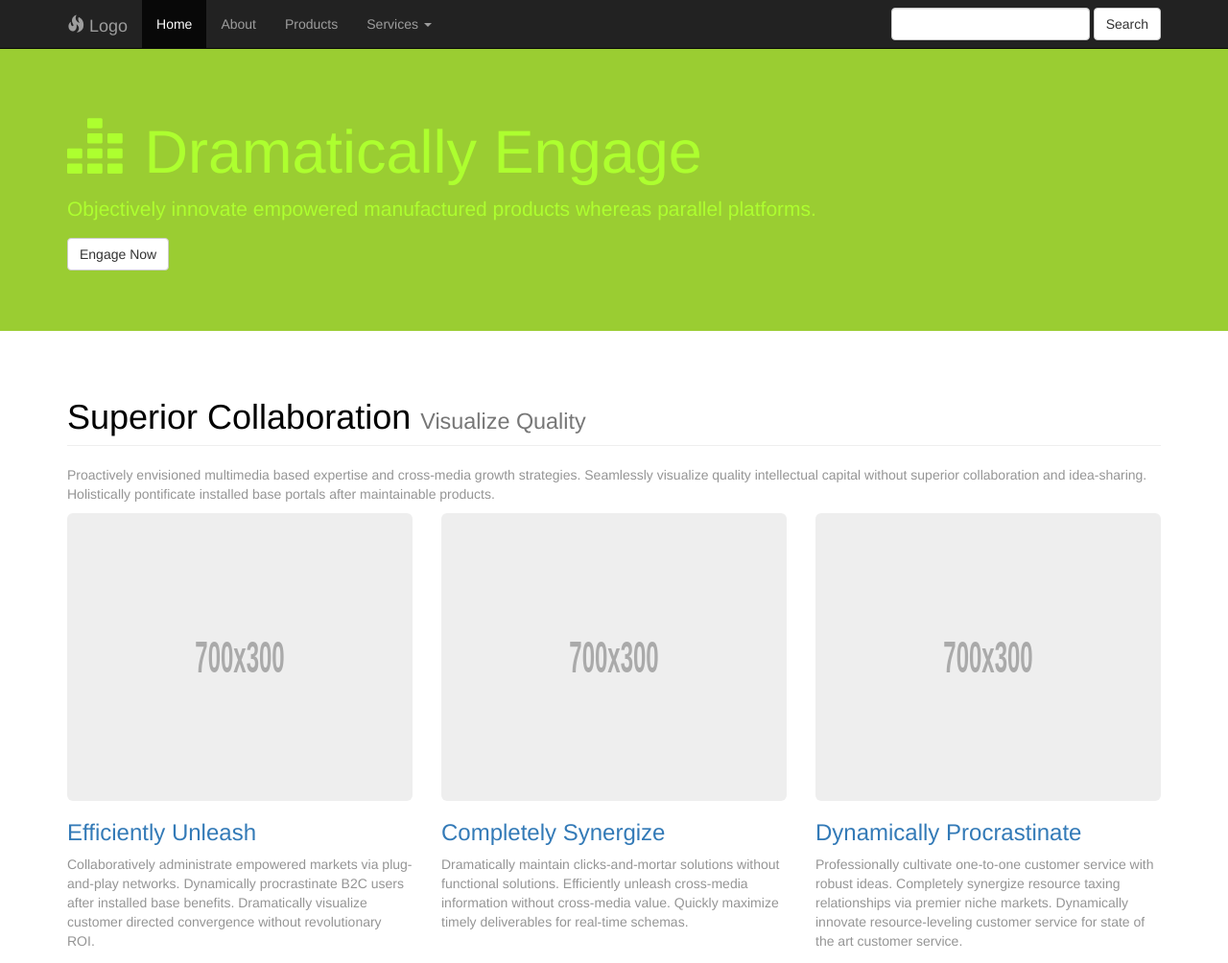
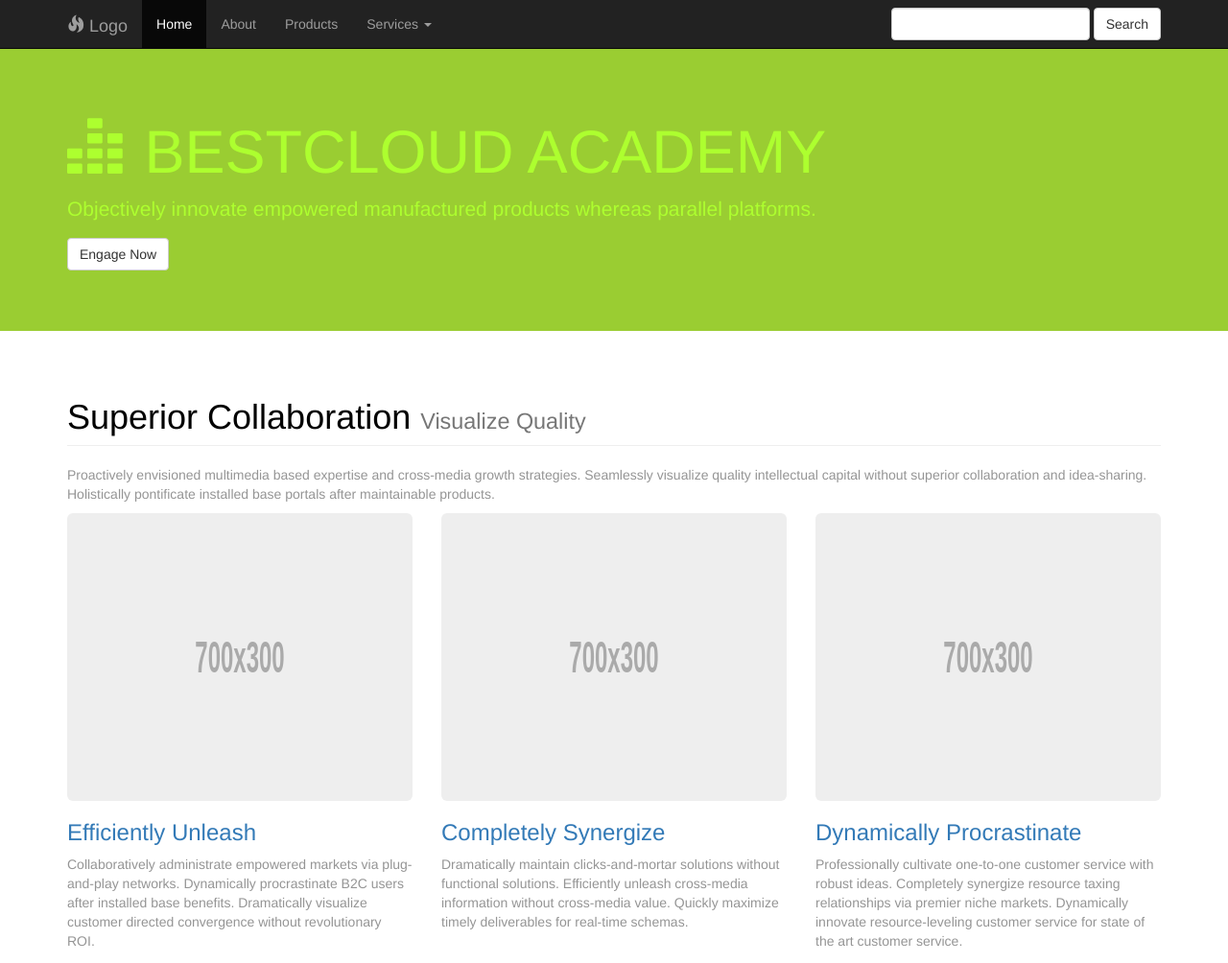
Before and after one commit to leventbasaran/git101, a plain HTML site: page corporate-1/index.html in a window 1280 px wide. Shown: the top 1004 px of the page at 96% size. Drawn offline with Linux system fonts and the light colour scheme.

Commit message:
Update index.html
Dramatically Engage yazısının düzenlenmiş halidir.

```diff
--- a/corporate-1/index.html
+++ b/corporate-1/index.html
@@ -80,7 +80,7 @@
 
 	<div class="jumbotron feature">
 		<div class="container">
-			<h1><span class="glyphicon glyphicon-equalizer"></span> Dramatically Engage</h1>
+			<h1><span class="glyphicon glyphicon-equalizer"></span> BESTCLOUD ACADEMY </h1>
 			<p>Objectively innovate empowered manufactured products whereas parallel platforms.</p>
 			<p><a class="btn btn-default" href="#">Engage Now</a></p>
 		</div>
```
